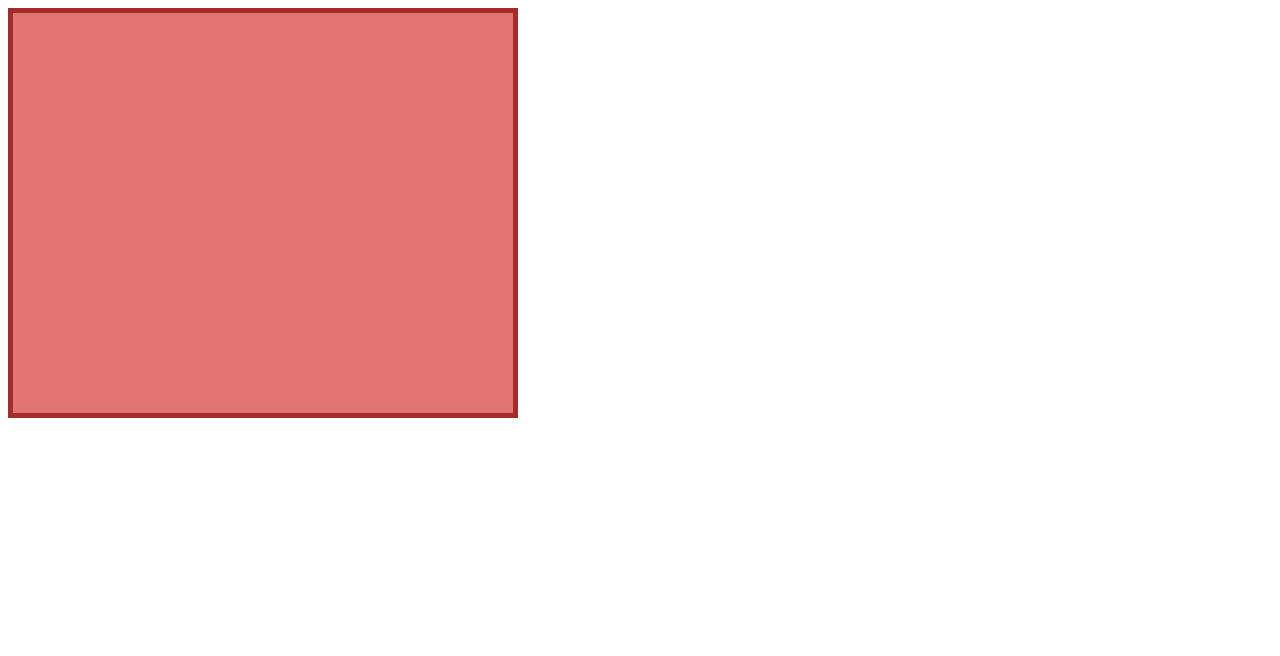
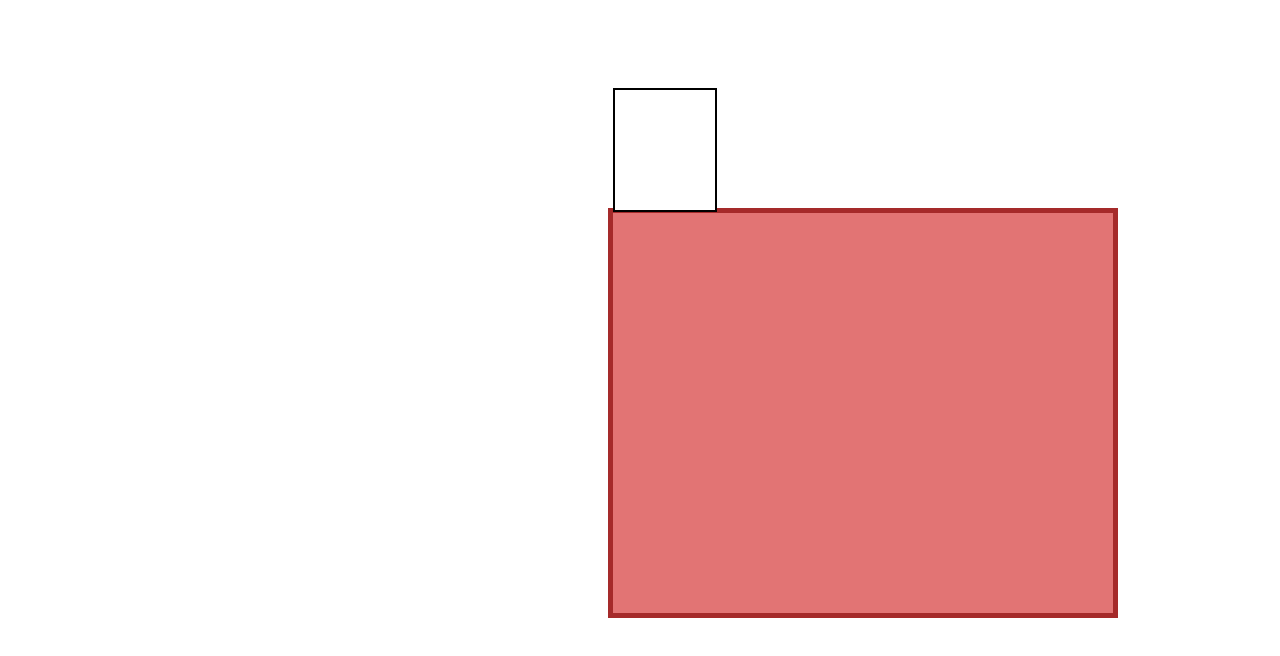
Before and after one commit to IlkkaEskola/house-painting, a plain HTML site: page index.html in a window 1280 px wide. Drawn offline with Linux system fonts and the light colour scheme.

Commit message:
Update styles.css

```diff
--- a/styles.css
+++ b/styles.css
@@ -4,4 +4,19 @@
     height: 400px;
     background-color: rgb(226, 116, 116);
     border: 5px solid brown;
+    top: 200px;
+    left: 600px;
 }
+
+#chimney{
+    position: absolute;
+    width: 100px;
+    height: 120px;
+    border: 2px solid black;
+    background-color: white;
+    top: -125px;
+}
+
+#roof{
+    position: absolute;
+}
```
